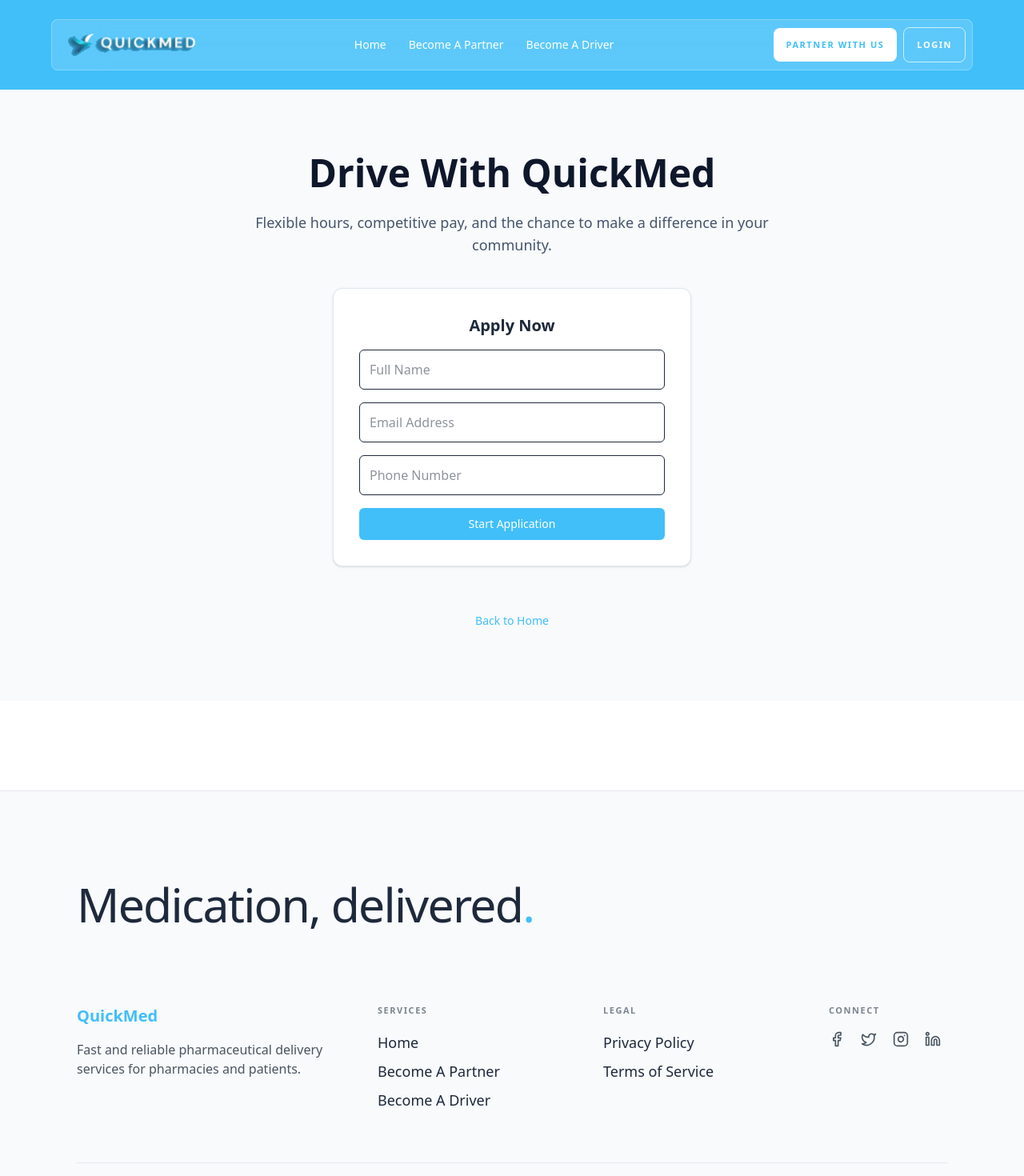
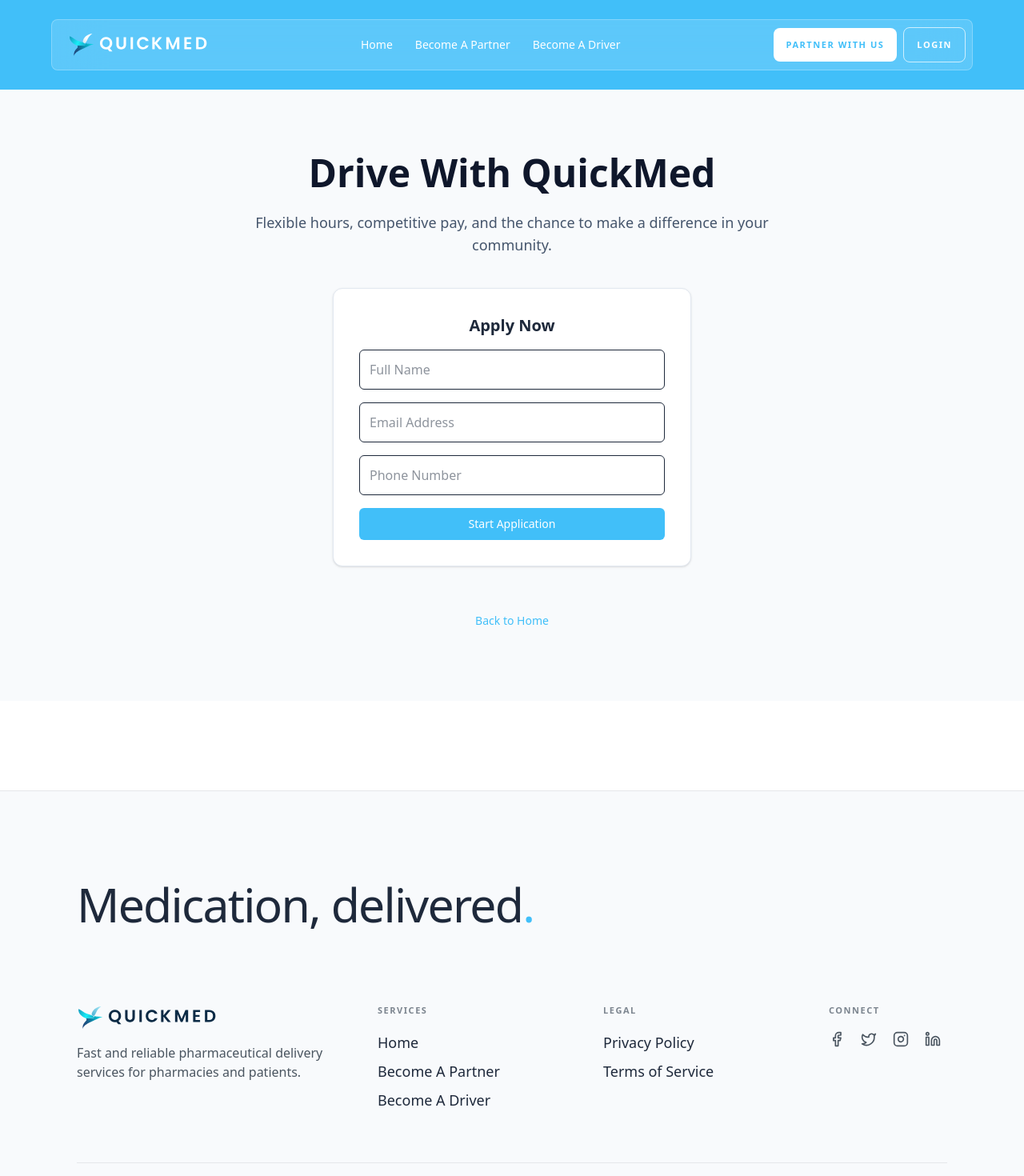
Before and after one commit to Louneyz/quickmed, a Next.js app: page /drivers in a window 1280 px wide. Shown: the top 1470 px of the page at 80% size. Built offline with nearby package versions, Linux system fonts and the light colour scheme.

Commit message:
Use the SVG logo in the nav and footer
White wordmark on the blue nav, navy wordmark on the light footer,
from the recreated vector logo.

Co-Authored-By: Claude Opus 5.5 <noreply@anthropic.com>
Claude-Session: https://claude.ai/code/session_01EbN8EGoi8xPnr7mGbTyK4c

```diff
--- a/src/components/footer.tsx
+++ b/src/components/footer.tsx
@@ -1,4 +1,5 @@
 import Link from "next/link";
+import Image from "next/image";
 import { Facebook, Instagram, Linkedin, Twitter } from "lucide-react";
 
 const columns = [
@@ -36,7 +37,14 @@ export function Footer() {
 
                 <div className="grid grid-cols-1 md:grid-cols-12 gap-10">
                     <div className="md:col-span-4 space-y-4">
-                        <p className="text-xl font-bold text-accent">QuickMed</p>
+                        <Image
+                            src="/brand/quickmed-logo-navy.svg"
+                            alt="QuickMed"
+                            width={175}
+                            height={32}
+                            className="h-8 w-auto"
+                            unoptimized
+                        />
                         <p className="text-gray max-w-xs">
                             Fast and reliable pharmaceutical delivery services for pharmacies and patients.
                         </p>
--- a/src/components/navbar.tsx
+++ b/src/components/navbar.tsx
@@ -1,6 +1,7 @@
 'use client';
 
 import Link from "next/link";
+import Image from "next/image";
 import { useState } from "react";
 import { Menu, X } from "lucide-react";
 import { cn } from "./ui/button";
@@ -26,10 +27,14 @@ export function Navbar({ overlay = false }: { overlay?: boolean }) {
         >
             <div className="mx-auto max-w-6xl flex h-16 items-center justify-between rounded-lg bg-white/15 border border-white/25 backdrop-blur-[30px] pl-5 pr-2">
                 <Link href="/" className="flex items-center" aria-label="QuickMed home">
-                    <img
-                        src="/images/quickmed_logo_transparent.png"
+                    <Image
+                        src="/brand/quickmed-logo-white.svg"
                         alt="QuickMed"
-                        className="h-7 w-auto"
+                        width={175}
+                        height={32}
+                        className="h-8 w-auto"
+                        unoptimized
+                        priority
                     />
                 </Link>
 
```
Also changed, not shown: public/brand/quickmed-logo-navy.svg (added), public/brand/quickmed-logo-white.svg (added).
